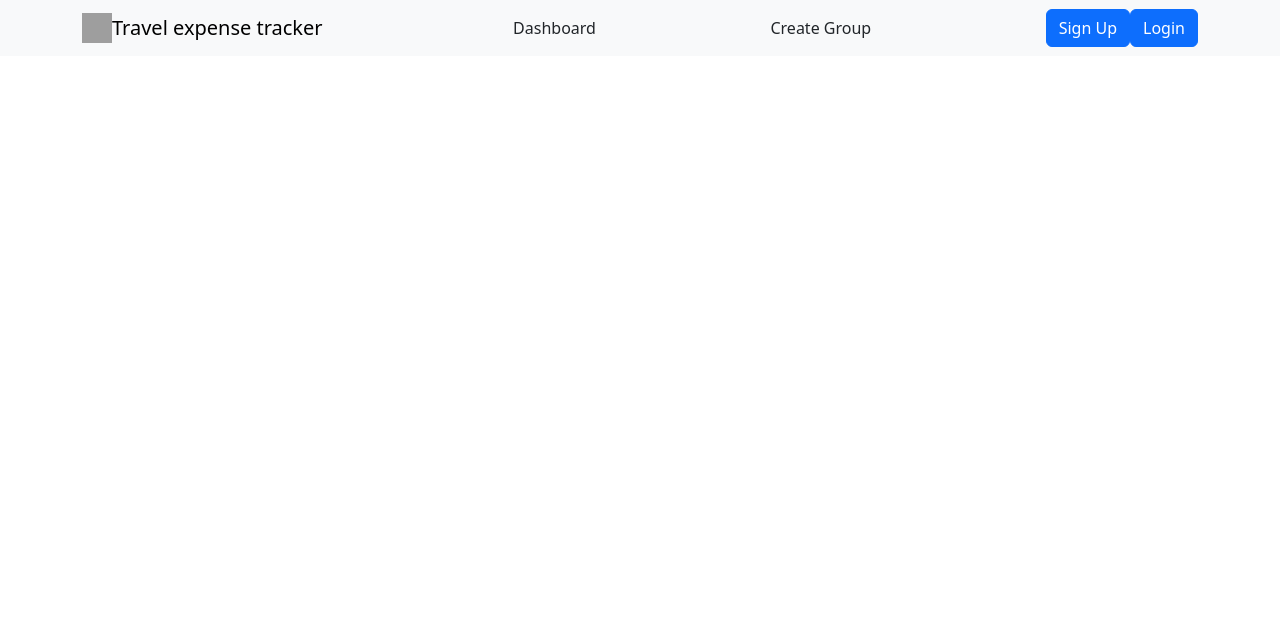
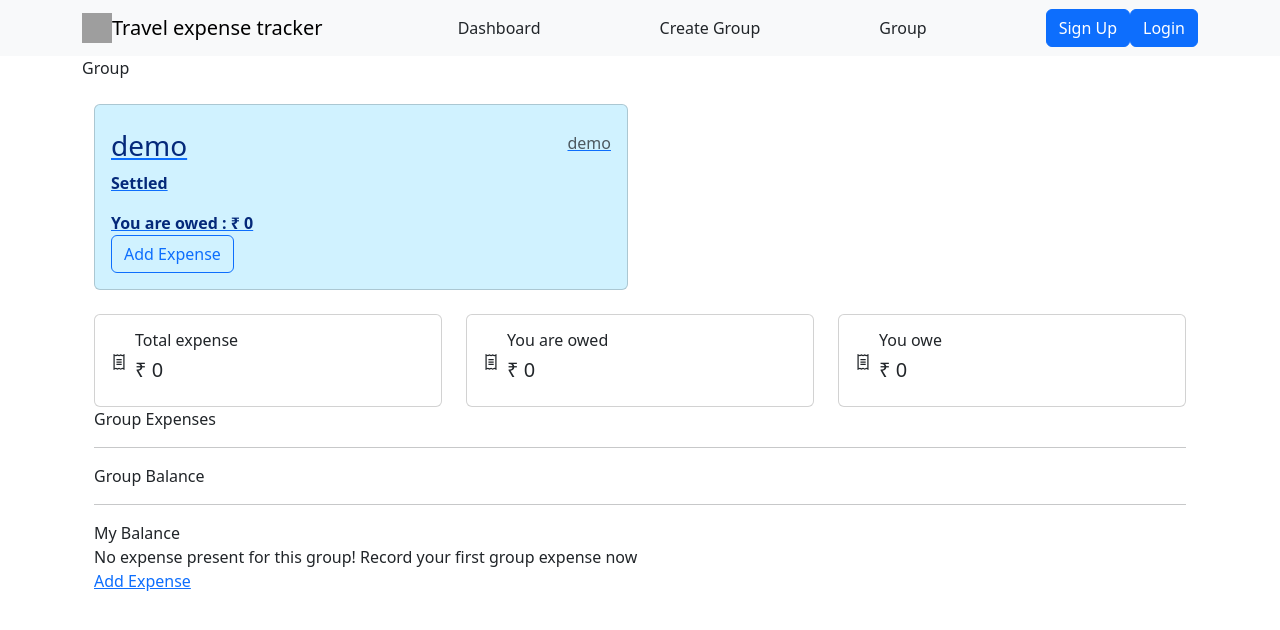
Before and after one commit to Bhalani-Mauli/Travel-Expense-Tracker, a React (Vite) app in the folder travel-expense-tracker-fe/: page /Group in a window 1280 px wide. Shown: the top 630 px of the page. Built offline with nearby package versions, Linux system fonts and the light colour scheme; no server answers; grey boxes are pictures that could not be loaded.

Commit message:
create group and group-card design

```diff
--- a/travel-expense-tracker-fe/src/App.tsx
+++ b/travel-expense-tracker-fe/src/App.tsx
@@ -7,6 +7,7 @@ import Container from "react-bootstrap/Container";
 import LandingPage from "./pages/LandingPage";
 import Dashboard from "./pages/Dashboard";
 import CreateGroup from "./pages/CreateGroup";
+import Group from "./pages/Group";
 
 function App() {
   return (
@@ -19,6 +20,7 @@ function App() {
           <Route path="/Home" element={<LandingPage />} />
           <Route path="/Dashboard" element={<Dashboard />} />
           <Route path="/CreateGroup" element={<CreateGroup />} />
+          <Route path="/Group" element={<Group />} />
         </Routes>
       </Container>
     </div>
--- a/travel-expense-tracker-fe/src/components/Navbar.tsx
+++ b/travel-expense-tracker-fe/src/components/Navbar.tsx
@@ -29,6 +29,7 @@ export default function AppNavbar() {
         </Navbar.Brand>
         <Nav.Link href="/Dashboard">Dashboard</Nav.Link>
         <Nav.Link href="/CreateGroup">Create Group</Nav.Link>
+        <Nav.Link href="/Group">Group</Nav.Link>
 
         {!isLoggedIn ? (
           <div>
--- /dev/null
+++ b/travel-expense-tracker-fe/src/pages/Group.tsx
@@ -0,0 +1,145 @@
+import GroupCard from "./GroupCard";
+import { Container, Row, Col, Card, Stack } from "react-bootstrap";
+
+const Group = () => {
+  return (
+    <div>
+      Group
+      <GroupCard />
+      <Container className="mt-4">
+        <Row>
+          <Col xs={12} md={4}>
+            <Card>
+              <Card.Body>
+                <Stack direction="horizontal" gap={2}>
+                  <div>
+                    <svg
+                      xmlns="http://www.w3.org/2000/svg"
+                      xmlnsXlink="http://www.w3.org/1999/xlink"
+                      aria-hidden="true"
+                      role="img"
+                      className="iconify iconify--nimbus"
+                      width="1em"
+                      height="1em"
+                      preserveAspectRatio="xMidYMid meet"
+                      viewBox="0 0 16 16"
+                    >
+                      <path
+                        fill="currentColor"
+                        d="M5.44 7.47h5.26v1.25H5.44zm0 2.36h5.26v1.25H5.44zm0-4.76h5.26v1.25H5.44z"
+                      />
+                      <path
+                        fill="currentColor"
+                        d="M11.34 1L9.64.28L8.08 1L6.41.28L4.84 1L2.46 0v16l2.38-1l1.57.69L8.08 15l1.56.69l1.7-.69l2.2 1V0zm.94 13.11l-.92-.41l-1.69.69l-1.57-.72l-1.68.69l-1.55-.69l-1.15.47V1.86l1.15.47l1.55-.69l1.68.69l1.57-.69l1.69.69l.92-.41z"
+                      />
+                    </svg>
+                  </div>
+                  <div>
+                    <h6>Total expense</h6>
+                    <h5>₹ 0</h5>
+                  </div>
+                </Stack>
+              </Card.Body>
+            </Card>
+          </Col>
+          <Col xs={12} md={4}>
+            <Card>
+              <Card.Body>
+                <Stack direction="horizontal" gap={2}>
+                  <div>
+                    <svg
+                      xmlns="http://www.w3.org/2000/svg"
+                      xmlnsXlink="http://www.w3.org/1999/xlink"
+                      aria-hidden="true"
+                      role="img"
+                      className="iconify iconify--nimbus"
+                      width="1em"
+                      height="1em"
+                      preserveAspectRatio="xMidYMid meet"
+                      viewBox="0 0 16 16"
+                    >
+                      <path
+                        fill="currentColor"
+                        d="M5.44 7.47h5.26v1.25H5.44zm0 2.36h5.26v1.25H5.44zm0-4.76h5.26v1.25H5.44z"
+                      />
+                      <path
+                        fill="currentColor"
+                        d="M11.34 1L9.64.28L8.08 1L6.41.28L4.84 1L2.46 0v16l2.38-1l1.57.69L8.08 15l1.56.69l1.7-.69l2.2 1V0zm.94 13.11l-.92-.41l-1.69.69l-1.57-.72l-1.68.69l-1.55-.69l-1.15.47V1.86l1.15.47l1.55-.69l1.68.69l1.57-.69l1.69.69l.92-.41z"
+                      />
+                    </svg>
+                  </div>
+                  <div>
+                    <h6>You are owed</h6>
+                    <h5>₹ 0</h5>
+                  </div>
+                </Stack>
+              </Card.Body>
+            </Card>
+          </Col>
+          <Col xs={12} md={4}>
+            <Card>
+              <Card.Body>
+                <Stack direction="horizontal" gap={2}>
+                  <div>
+                    <svg
+                      xmlns="http://www.w3.org/2000/svg"
+                      xmlnsXlink="http://www.w3.org/1999/xlink"
+                      aria-hidden="true"
+                      role="img"
+                      className="iconify iconify--nimbus"
+                      width="1em"
+                      height="1em"
+                      preserveAspectRatio="xMidYMid meet"
+                      viewBox="0 0 16 16"
+                    >
+                      <path
+                        fill="currentColor"
+                        d="M5.44 7.47h5.26v1.25H5.44zm0 2.36h5.26v1.25H5.44zm0-4.76h5.26v1.25H5.44z"
+                      />
+                      <path
+                        fill="currentColor"
+                        d="M11.34 1L9.64.28L8.08 1L6.41.28L4.84 1L2.46 0v16l2.38-1l1.57.69L8.08 15l1.56.69l1.7-.69l2.2 1V0zm.94 13.11l-.92-.41l-1.69.69l-1.57-.72l-1.68.69l-1.55-.69l-1.15.47V1.86l1.15.47l1.55-.69l1.68.69l1.57-.69l1.69.69l.92-.41z"
+                      />
+                    </svg>
+                  </div>
+                  <div>
+                    <h6>You owe</h6>
+                    <h5>₹ 0</h5>
+                  </div>
+                </Stack>
+              </Card.Body>
+            </Card>
+          </Col>
+        </Row>
+        <Stack className="css-5fjfy4">
+          <span className="MuiTypography-root MuiTypography-subtitle MuiTypography-noWrap css-lmx3z2">
+            Group Expenses
+          </span>
+          <hr className="MuiDivider-root MuiDivider-fullWidth MuiDivider-vertical MuiDivider-flexItem css-1gtd105" />
+          <span className="MuiTypography-root MuiTypography-subtitle MuiTypography-noWrap css-1t58pc5">
+            Group Balance
+          </span>
+          <hr className="MuiDivider-root MuiDivider-fullWidth MuiDivider-vertical MuiDivider-flexItem css-1gtd105" />
+          <span className="MuiTypography-root MuiTypography-subtitle MuiTypography-noWrap css-1t58pc5">
+            My Balance
+          </span>
+        </Stack>
+        <Row className="css-4vip3t">
+          <Row className="css-1wkwmmc">
+            <p className="MuiTypography-root MuiTypography-body2 css-1crh5ns">
+              No expense present for this group! Record your first group expense
+              now <br />
+              <a
+                className="MuiTypography-root MuiTypography-inherit MuiLink-root MuiLink-underlineAlways css-l29tcp"
+                href="/dashboard/addExpense/6575bc32e41cc4beb3c96797"
+              >
+                Add Expense
+              </a>
+            </p>
+          </Row>
+        </Row>
+      </Container>
+    </div>
+  );
+};
+export default Group;
--- a/travel-expense-tracker-fe/src/pages/GroupCard.tsx
+++ b/travel-expense-tracker-fe/src/pages/GroupCard.tsx
@@ -1,19 +1,6 @@
+import { Card } from "react-bootstrap";
 const GroupCard = () => {
   return (
-    // <Card>
-    //   <Card.Header>
-    //     <h5 className="mb-0">{groupName}</h5>
-    //   </Card.Header>
-    //   <Card.Body className="d-flex flex-column align-items-center">
-    //     <Button variant="success" className="mb-2">
-    //       Settled
-    //     </Button>
-    //     <Button variant="primary" className="mb-2">
-    //       Add Expense
-    //     </Button>
-    //     {/* Add any additional content as needed */}
-    //   </Card.Body>
-    // </Card>
     <div className="container mt-4">
       <div className="row">
         <div className="col-md-12 col-lg-6">
@@ -21,8 +8,13 @@ const GroupCard = () => {
             href="/dashboard/groups/view/6575bc32e41cc4beb3c96797"
             className="card-link"
           >
-            <div className="card">
-              <div className="card-body">
+            <Card
+              style={{
+                backgroundColor: "rgb(208, 242, 255)",
+                color: "rgb(4, 41, 122)",
+              }}
+            >
+              <Card.Body>
                 <span
                   className="iconify iconify--ic"
                   data-icon="mdi:account-group"
@@ -47,8 +39,8 @@ const GroupCard = () => {
                 >
                   Add Expense
                 </a>
-              </div>
-            </div>
+              </Card.Body>
+            </Card>
           </a>
         </div>
       </div>
```
